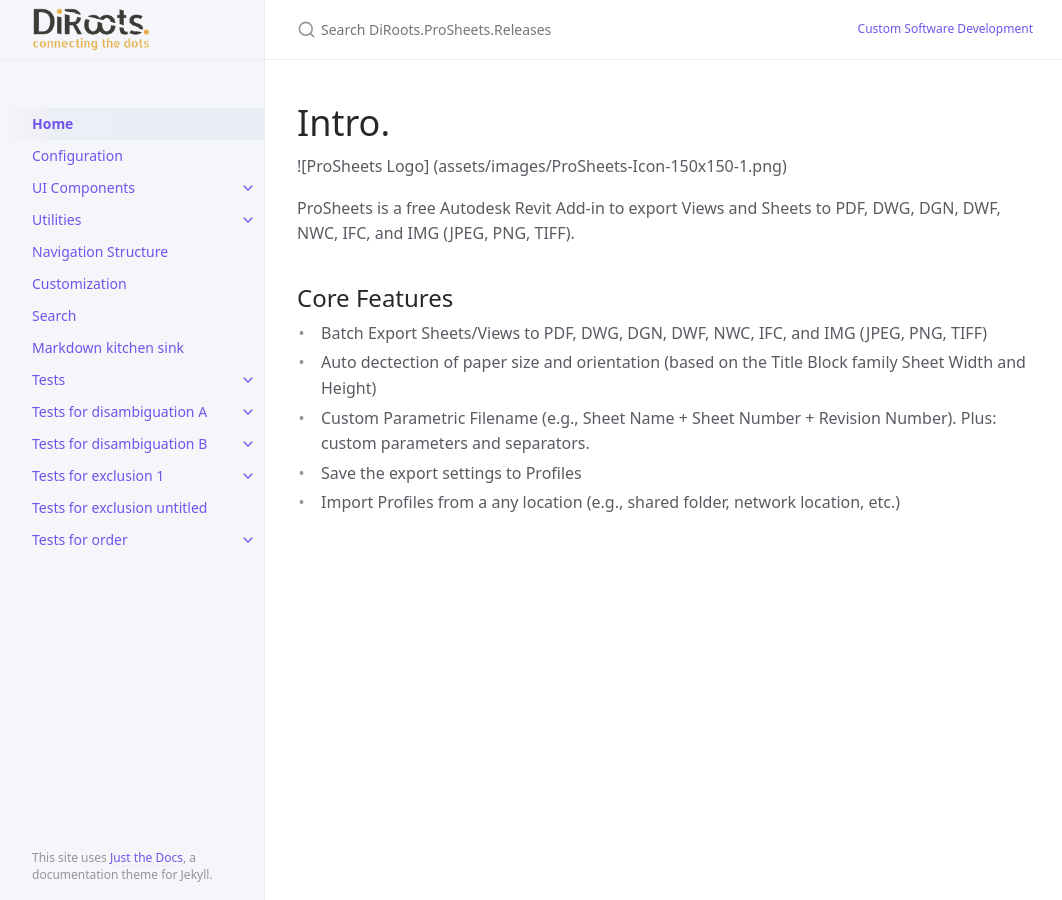
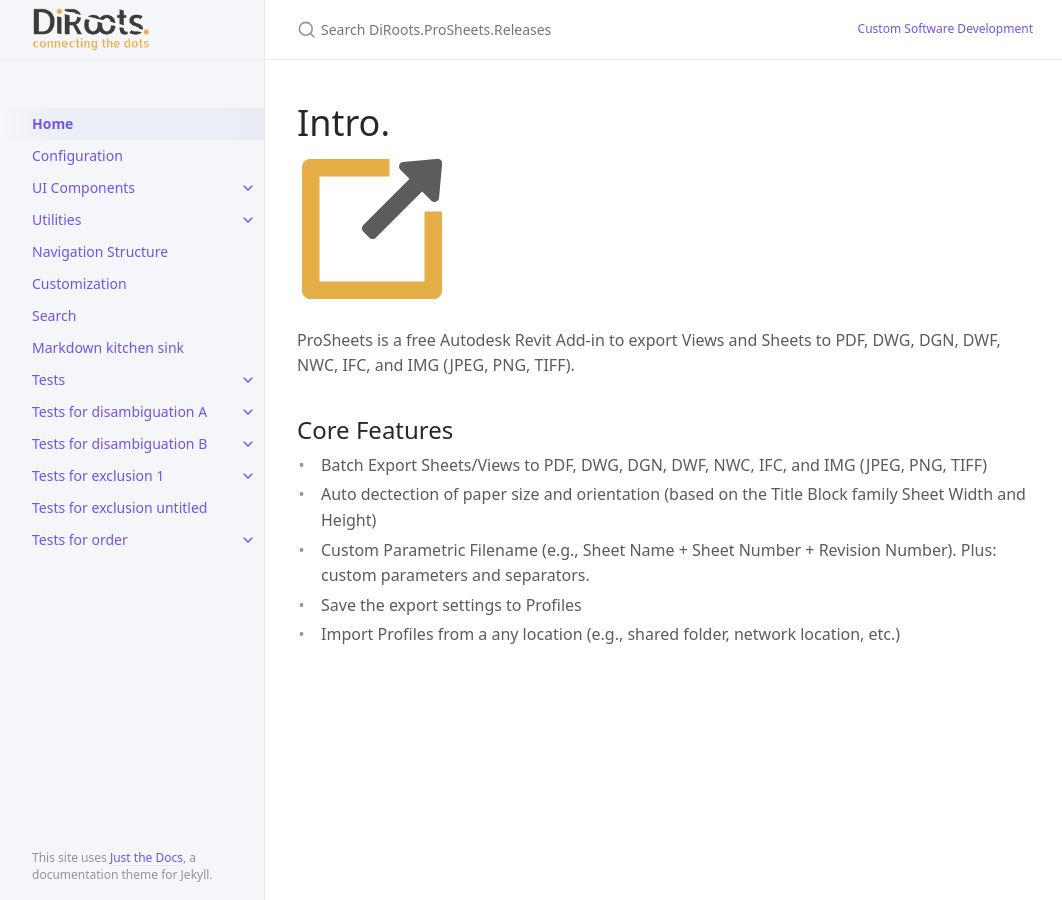
Before and after one commit to DiRoots-Limited/DiRoots.ProSheets.Releases, a Jekyll site: the page built from index.md, in a window 1280 px wide. Shown: the whole page, without its empty margins (107-1169 px from the left). Built offline with Jekyll 4.4.1, drawn with Linux system fonts in a browser that asks for light colours.

Commit message:
PS logo fix-2

```diff
--- a/index.md
+++ b/index.md
@@ -8,7 +8,7 @@ permalink: /
 
 # Intro.
 
-![ProSheets Logo] (assets/images/ProSheets-Icon-150x150-1.png)
+![ProSheets Logo](/assets/images/ProSheets-Icon-150x150-1.png)
 
 ProSheets is a free Autodesk Revit Add-in to export Views and Sheets to PDF, DWG, DGN, DWF, NWC, IFC, and IMG (JPEG, PNG, TIFF).
 
```
